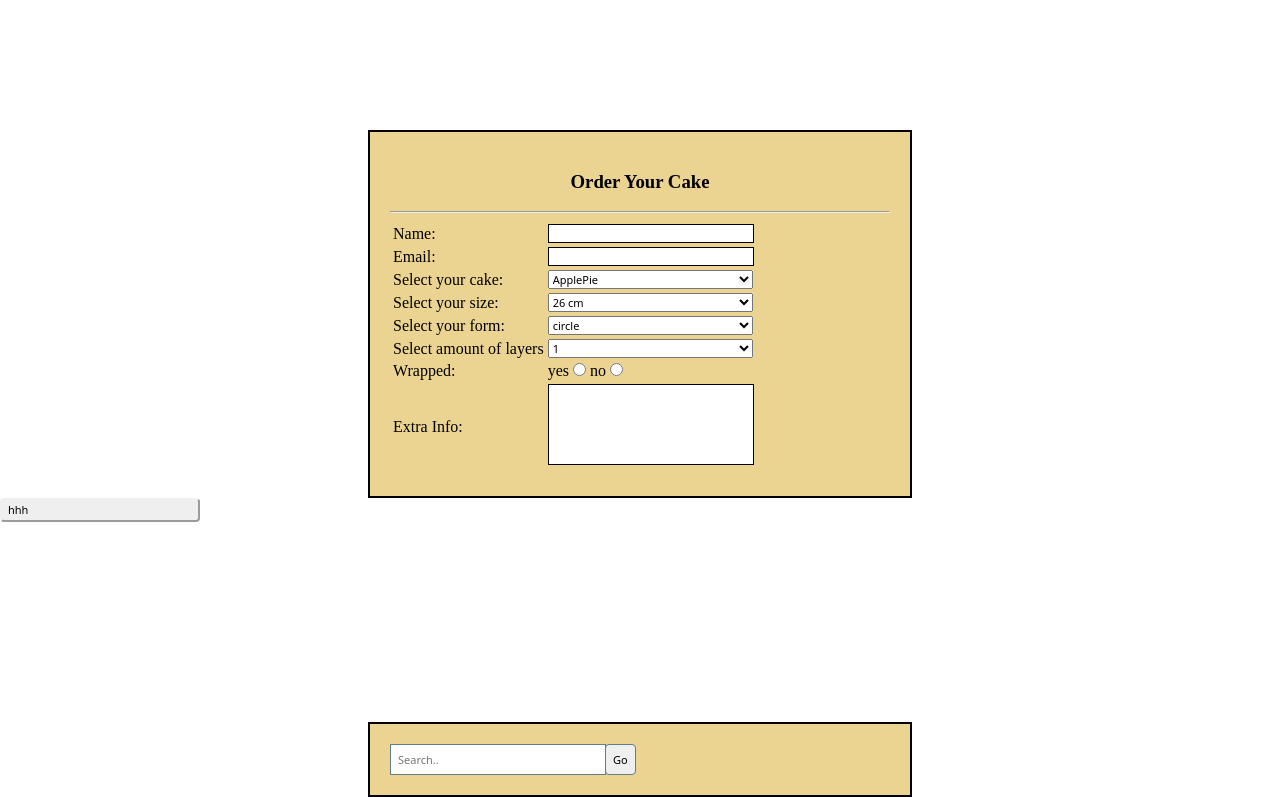
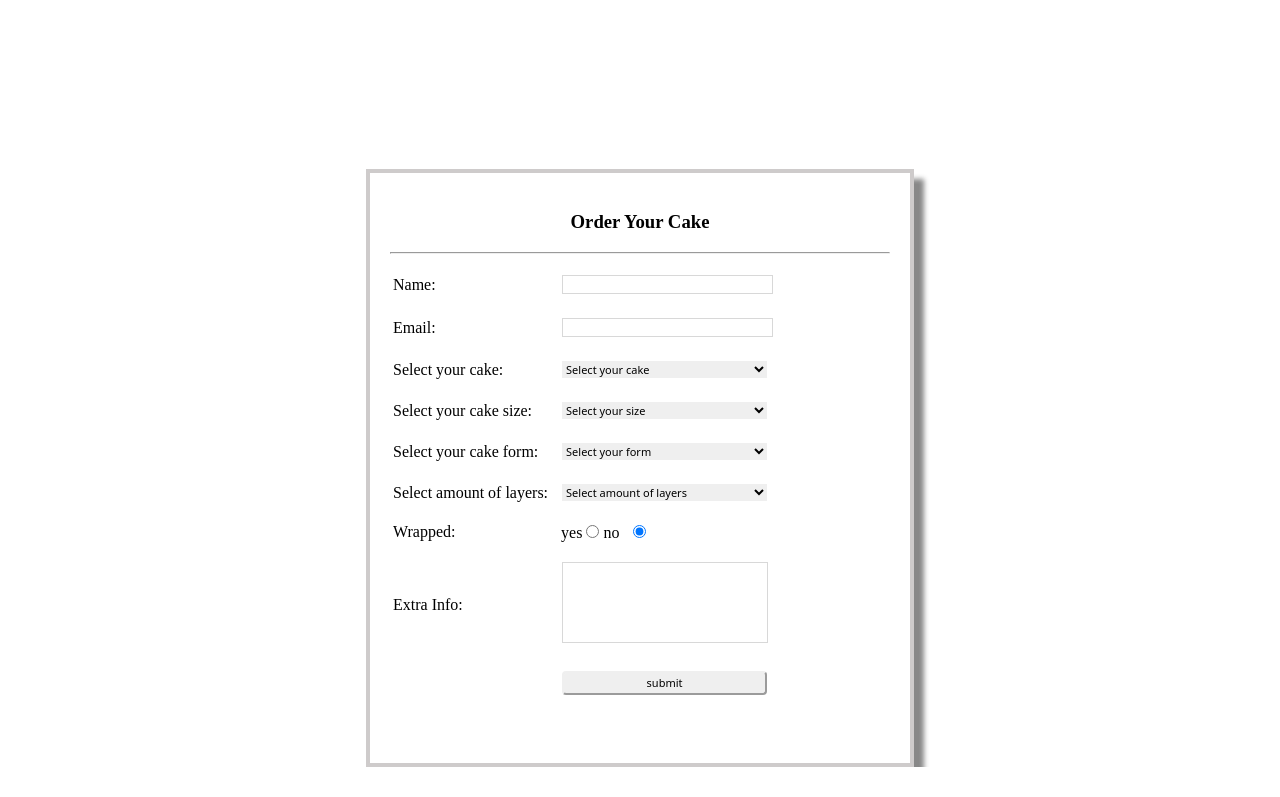
Before and after one commit to patriciaschutter/Business-Website, a plain HTML site: page orderlist.html in a window 1280 px wide. Shown: the part 70-867 px from the top of the page. After the commit the page ends 837 px from the top, so only its background shows below. Drawn offline with nearby package versions, Linux system fonts and the light colour scheme.

Commit message:
doesnt matter

```diff
--- a/orderlist.html
+++ b/orderlist.html
@@ -4,39 +4,81 @@
 		<link rel="stylesheet" type="text/css" href="cake&co.css">
 
 	<style type="text/css">
-		form{
+
+
+
+
+	form{
 			margin:0 auto;
 			margin-top: 200px;
 			width: 500px;
-			background-color: #ebd392;
+			height: 550px;
+			background-color: white;
 			padding: 20px;
-			border: 2px solid black;
+			border: 4px solid #cecbcb ;
+			box-shadow: 10px 10px 5px #888888;
 		}
 	textarea{
 		resize: none;
+		margin: 10px;
 		width: 200px;
-		border: 1px solid black;
+		border: 1px solid #d8d8d8;
+	}
+	textarea:hover{
+		background-color: #d8d8d8;
+		border-color: black;
+		transition: all 0.40s;
 	}
 	.textinput{
-		border: 1px solid black;
-		width: 200px;
+		border: 1px solid #d8d8d8;
+		margin: 10px;
+		width: 205px;
+	}
+
+	.textinput:hover{
+		background-color: #d8d8d8;
+		border-color: black;
+		transition: all 0.40s;
 	}
 	h3{
 		text-align: center;
 	}
 	select{
 		width: 205px;
+		margin: 10px;
+		border: #d8d8d8;
+
+
 	}
+	select:hover{
+		background-color: #d8d8d8;
+		border: solid 1px black;
+		transition: all 0.40s;
+	}
+
+	#radio{
+		margin: 10px;
+	}
+	.radio{
+		text-align: left;
+		padding-left: 10px;
+
+	}
+
 	.submitbutton{
-		width: 200px;
+		width: 205px;
+		margin: 10px;
+		text-align: center;
 		cursor: pointer;
+
 	}
 	.submitbutton:hover{
-		background-color:#607d8b;
+		background-color:#d8d8d8;
+		border: solid 1px black;
 		transition: all 0.40s;
 	}
 	#search{
-		width: 200px;
+		width: 300px;
 		padding: 7px;
 		border: 1px solid #607d8b;
 	}
@@ -73,7 +115,8 @@
 			</ul>
 		</h3>
 	</nav>
-
+	<div class="navBarSpacing"></div>
+	<div>
 	<form>
 
 
@@ -92,9 +135,10 @@
 
 			</tr>
 			<tr>
-				<td><label for="Cake">Select your cake:</label></td>
+				<td><label for="cakesort">Select your cake:</label></td>
 				<td>
-					<select name="cakesort">
+					<select id="cakesort" name="cakesort">
+					<option>Select your cake</option>
 					<option>ApplePie</option>
 					<option>Hazelnut</option>
 					<option>AppleCrumble</option>
@@ -103,9 +147,10 @@
 			</tr>
 
 			<tr>
-				<td><label for="size">Select your size:</label></td>
+				<td><label for="size">Select your cake size:</label></td>
 				<td>
-					<select name="size">
+					<select id="size" name="size">
+					<option>Select your size</option>
 					<option>26 cm</option>
 					<option>30 cm</option>
 					<option>34 cm</option>
@@ -113,9 +158,10 @@
 					</select>
 			</tr>
 			<tr>
-				<td><label for="form">Select your form:</label></td>
+				<td><label for="form">Select your cake form:</label></td>
 				<td>
-					<select name="size">
+					<select id="form" name="form">
+					<option>Select your form</option>
 					<option>circle</option>
 					<option>square</option>
 					<option>triangle</option>
@@ -123,9 +169,10 @@
 					</select>
 			</tr>
 			<tr>
-				<td><label for="layers">Select amount of layers</label></td>
+				<td><label for="layers">Select amount of layers:</label></td>
 				<td>
-					<select name="layers">
+					<select id="layers" name="layers">
+					<option>Select amount of layers</option>
 					<option>1</option>
 					<option>2</option>
 					<option>3</option>
@@ -135,49 +182,80 @@
 					</select>
 			</tr>
 
+
+
 			<tr>
-				<td><label>Wrapped:</label></td>
-				<td>yes <input type="radio" name="Wrapped"> no <input type="radio" name="Wrapped">
+				<td><label for="Wrapped">Wrapped:</label></td>
+				<td class="radio"> yes <input type="radio" name="Wrapped"> no <input id="radio" type="radio" name="Wrapped" checked="checked">
 
 			</tr>
 
 			<tr>
-			<td><label for="Extra Info" >Extra Info:</label></td>
-			<td><textarea id="textarea_01" rows="5" cols="30"></textarea></td>
+			<td><label for="textarea_01" >Extra Info:</label></td>
+			<td><textarea name="textarea_01" id="textarea_01" rows="5" cols="30"></textarea></td>
 			</tr>
 
 
 			<tr>
 				<td></td>
-				<td></td>
+				<td><button id="submit_01" class="submitbutton" type="" value="click to submit" name="submit_form">submit</button>	</td>
 			</tr>
+
 
 		</table>
 
 
+	</form>
 
-	</form>
-	<button id="submit_01" class="submitbutton" type="" value="click to submit" name="submit_form">hhh</button>
-
-	<form action="https://www.google.com">
+	</div>
+	<!--<form action="https://www.google.com">
 		<input type="text" placeholder="Search.." maxlength="20" id="search" name="">
 		<input type="submit" id=submit value="Go" name="">
 
 
-	</form>
+	</form>-->
 
 
 	<script type="text/javascript">
 	    $( document ).ready(function(){
 
-	     $("#submit_01").click(function(){
-
+	     $("#submit_01").click(function(e){
+	     	e.preventDefault()
 	     	var user = $("#user").val()
 	     	var email = $("#email").val()
+	     	var cakesort = $( "#cakesort option:selected" ).text()
+	     	var size = $( "#size option:selected" ).text()
+	     	var form = $( "#form option:selected" ).text()
+	     	var layers = $( "#layers option:selected" ).text()
 	     	var textarea_01 = $("#textarea_01").val()
-	     	if (user.length>0&&email.length>0){$("#welcome").html("thank you for your order")}
+	     	//console.log($('input[name=Wrapped]').val())
+
+	     	if (user.length == 0){alert("please fill in your name")}
+	     	else if (email.length == 0){
+	     		alert("please fill in your email")}
+	     	else if (cakesort == "Select your cake"){alert("please fill in your type of cake")}
+	     	else if (size == "Select your size"){alert("please fill in your cake size")}
+	     	else if (form == "Select your form"){alert("please fill in your cake form")}
+	     	else if (layers == "Select amount of layers"){alert("please fill in your amount of layers")}
+	     	else if (textarea_01 == 0){alert("please fill in your extra comments")}
+	     	else { $("#welcome").html("Thank you for your order " + $("#user").val() + ", an email will be sent to " + $("#email").val() + " for further details.")
+	     	}
+
+
+	     })
+	     	})
+
+	   	;
+
+
+	   //	$("#welcome").html("you did not fill in your email")}
+
+
+
+/*
+	     		&&email.length>0){$("#welcome").html("thank you for your order")}
 	     	else{$("#welcome").html("you missed a thingie")}
-
+	  */
 
 	    //     console.log("submit reached")
 
@@ -190,9 +268,9 @@
 	    //     else{
 	    //         document.getElementById("welcome").innerHTML = "you havent filled the complete form"
 	    //     }
-	    });
 
-    })
+
+
 	</script>
 
 
```
Also changed, not shown: 1 other file.
